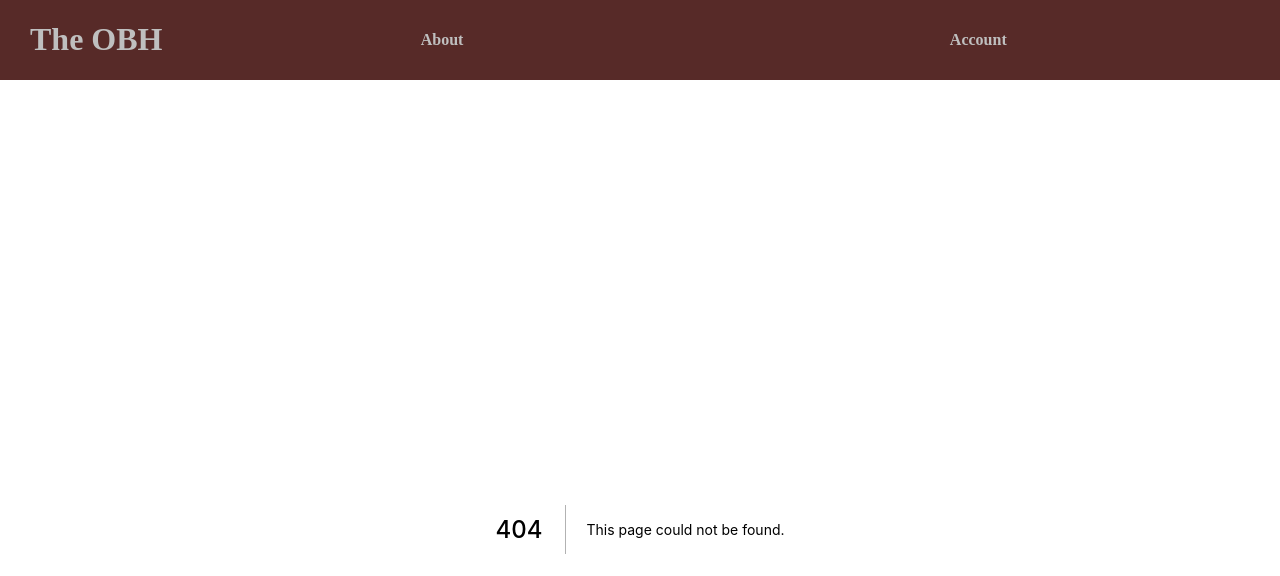
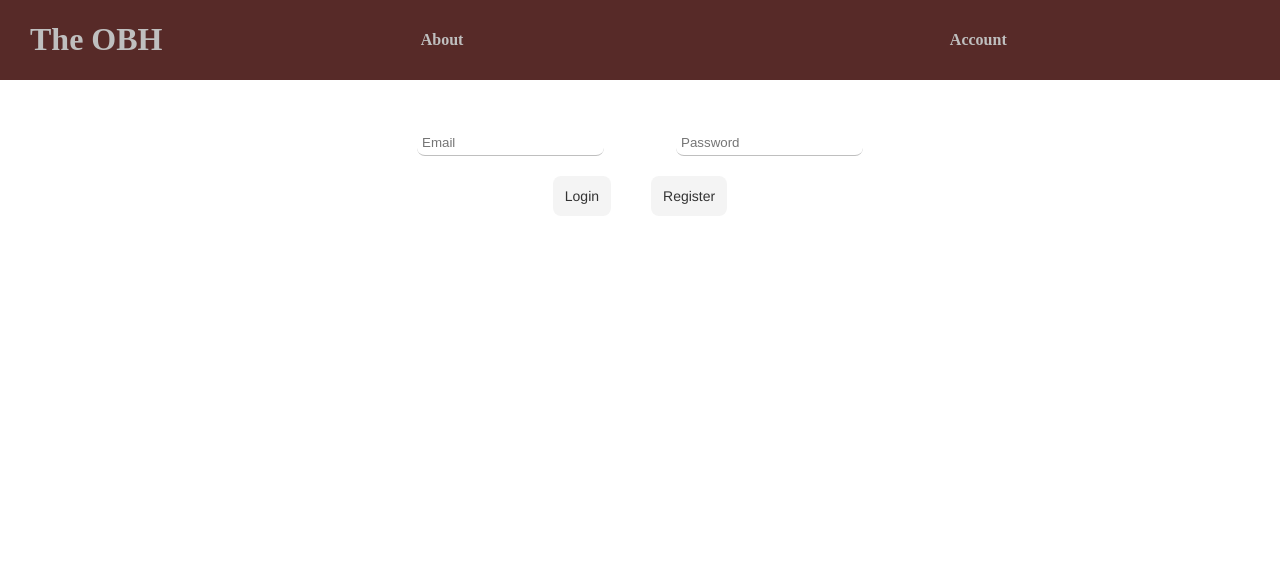
Before and after one commit to The-INTJ/pb-hymnals, a Next.js app: page /account/login in a window 1280 px wide. Before the commit this address had no page. Shown: the top 576 px of the page. Built offline with nearby package versions, Linux system fonts and the light colour scheme; no server answers.

Commit message:
Add user authentication (#12)
* Add user authentication

* Delete unused auth file

```diff
--- /dev/null
+++ b/firebase/clientApp.ts
@@ -0,0 +1,19 @@
+import { initializeApp, getApps } from "firebase/app";
+import { EmailAuthProvider, getAuth } from "firebase/auth";
+
+const firebaseConfig = {
+  apiKey: process.env.NEXT_PUBLIC_FIREBASE_API_KEY,
+  authDomain: process.env.NEXT_PUBLIC_FIREBASE_AUTH_DOMAIN,
+  projectId: process.env.NEXT_PUBLIC_FIREBASE_PROJECT_ID,
+  storageBucket: process.env.NEXT_PUBLIC_FIREBASE_STORAGE_BUCKET,
+  messagingSenderId: process.env.NEXT_PUBLIC_FIREBASE_MESSAGING_SENDER_ID,
+  appId: process.env.NEXT_PUBLIC_FIREBASE_APP_ID,
+};
+
+if (!getApps().length) {
+  initializeApp(firebaseConfig);
+}
+
+const auth = getAuth();
+const provider = new EmailAuthProvider();
+export {auth, provider}
--- a/package.json
+++ b/package.json
@@ -8,9 +8,12 @@
     "lint": "next lint"
   },
   "dependencies": {
+    "firebase": "^9.6.8",
     "next": "12.0.7",
     "react": "17.0.2",
     "react-dom": "17.0.2",
+    "react-firebase-hooks": "^5.0.3",
+    "react-firebaseui": "^6.0.0",
     "sass": "^1.44.0",
     "scss": "^0.2.4"
   },
--- /dev/null
+++ b/pages/account/login/index.tsx
@@ -0,0 +1,72 @@
+import {
+  createUserWithEmailAndPassword,
+  signInWithEmailAndPassword,
+  signInWithPopup,
+} from "firebase/auth";
+import { NextResponse } from "next/server";
+import React, { useState } from "react";
+import { auth, provider } from "../../../firebase/clientApp";
+
+import styles from "../../../styles/Login.module.scss";
+
+const emailPassSignIn = async (email: string, password: string) => {
+  try {
+    signInWithEmailAndPassword(auth, email, password).catch(function (error) {
+      var errorCode = error.code;
+      var errorMessage = error.message;
+      alert(errorMessage);
+    });
+  } catch (e) {
+    console.log(e.code, e.message);
+  }
+};
+
+const emailPassRegister = async (email: string, password: string) => {
+  try {
+    createUserWithEmailAndPassword(auth, email, password).catch(function (
+      error
+    ) {
+      var errorMessage = error.message;
+      alert(errorMessage);
+    });
+  } catch (e) {
+    console.log(e.code, e.message);
+  }
+};
+
+export default function Login() {
+  const [email, setEmail] = useState("");
+  const [password, setPassword] = useState("");
+
+  return (
+    <div className={styles.mainContent}>
+      <div className={styles.inputs}>
+        <input
+          className={styles.email}
+          placeholder="Email"
+          onChange={(event) => setEmail(event.target.value)}
+        ></input>
+        <input
+          className={styles.password}
+          type="password"
+          placeholder="Password"
+          onChange={(event) => setPassword(event.target.value)}
+        ></input>
+      </div>
+      <div className={styles.buttonsContainer}>
+        <button
+          className="default-button"
+          onClick={() => emailPassSignIn(email, password)}
+        >
+          Login
+        </button>
+        <button
+          className="default-button"
+          onClick={() => emailPassRegister(email, password)}
+        >
+          Register
+        </button>
+      </div>
+    </div>
+  );
+}
--- a/pages/api/hello.js
+++ /dev/null
@@ -1,5 +0,0 @@
-// Next.js API route support: https://nextjs.org/docs/api-routes/introduction
-
-export default function handler(req, res) {
-  res.status(200).json({ name: 'John Doe' })
-}
--- /dev/null
+++ b/styles/Login.module.scss
@@ -0,0 +1,38 @@
+@import "variables.module.scss";
+@import "functions/mixins.scss";
+
+.mainContent {
+    display: flex;
+    flex-direction: column;
+    align-items: center;
+}
+.inputs {
+    display: flex;
+    justify-content: space-evenly;
+    @include layout-for($mobileBreakpoint) {
+        width: 100%;
+    }
+    @include layout-for($tabletBreakpoint) {
+        width: 70%;
+    }
+    @include layout-for($desktopBreakpoint) {
+        width: 50%;
+    }
+    input {
+        border: 0;
+        border-bottom: 1px solid $silver-lettering;
+        border-radius: 8px;
+        padding: 5px;
+        &:focus,
+        &:active {
+            // outline: none;
+            @include standard-styles(boxShadow);
+        }
+    }
+}
+.email {
+
+}
+.password {
+
+}
--- a/styles/functions/mixins.scss
+++ b/styles/functions/mixins.scss
@@ -15,3 +15,9 @@
         }
     }
 }
+
+@mixin standard-styles($globalStyle) {
+    @if $globalStyle == boxShadow {
+        box-shadow: 0 8px 16px 0 rgba(0, 0, 0, 0.2);
+    }
+}
--- a/styles/globals.scss
+++ b/styles/globals.scss
@@ -58,8 +58,10 @@ a {
   -webkit-user-select: none;
   touch-action: manipulation;
   margin: 20px;
+
+  &:hover {
+    transition-duration: 50ms;
+    transform: scale(1.05);
+    box-shadow: 0 8px 16px 0 rgba(0, 0, 0, 0.2);
+  }
 }
-
-.h1-styles {
-
-}
```
Also changed, not shown: pages/account/index.tsx (+5 -3 lines), 1 other file (tests, documents, lock files or other folders).
